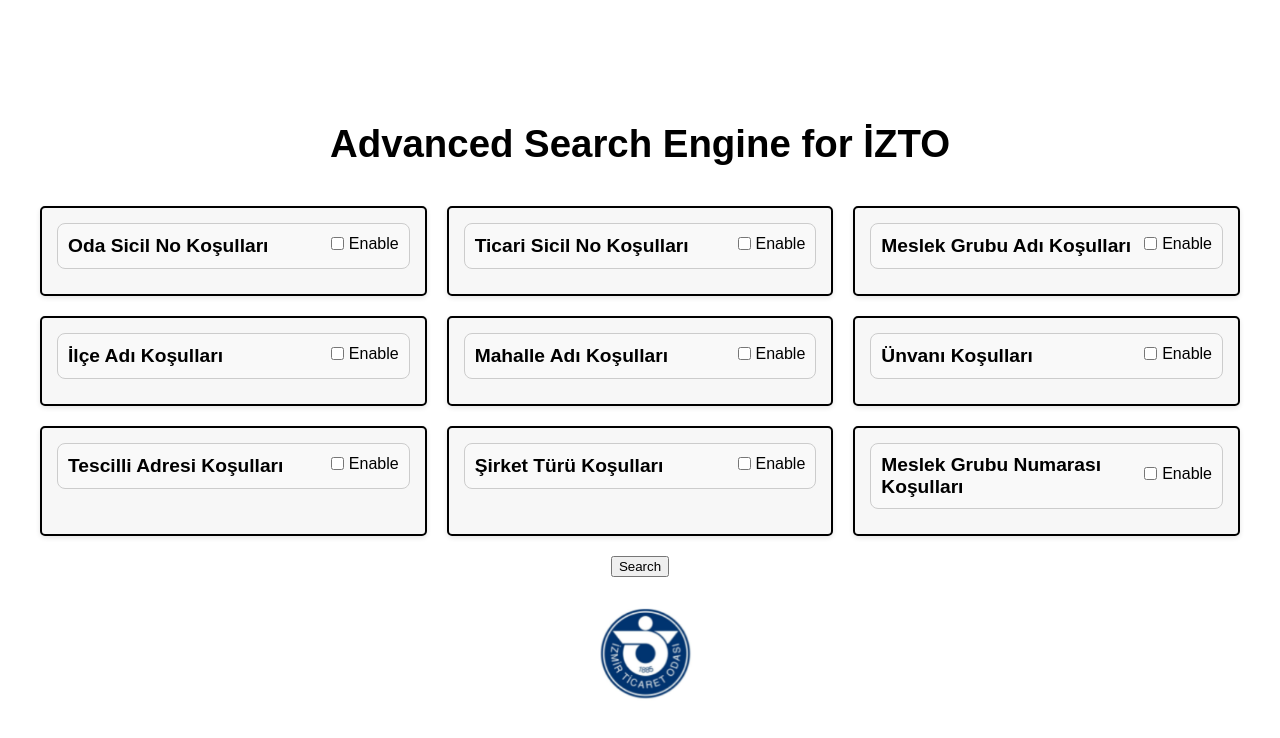
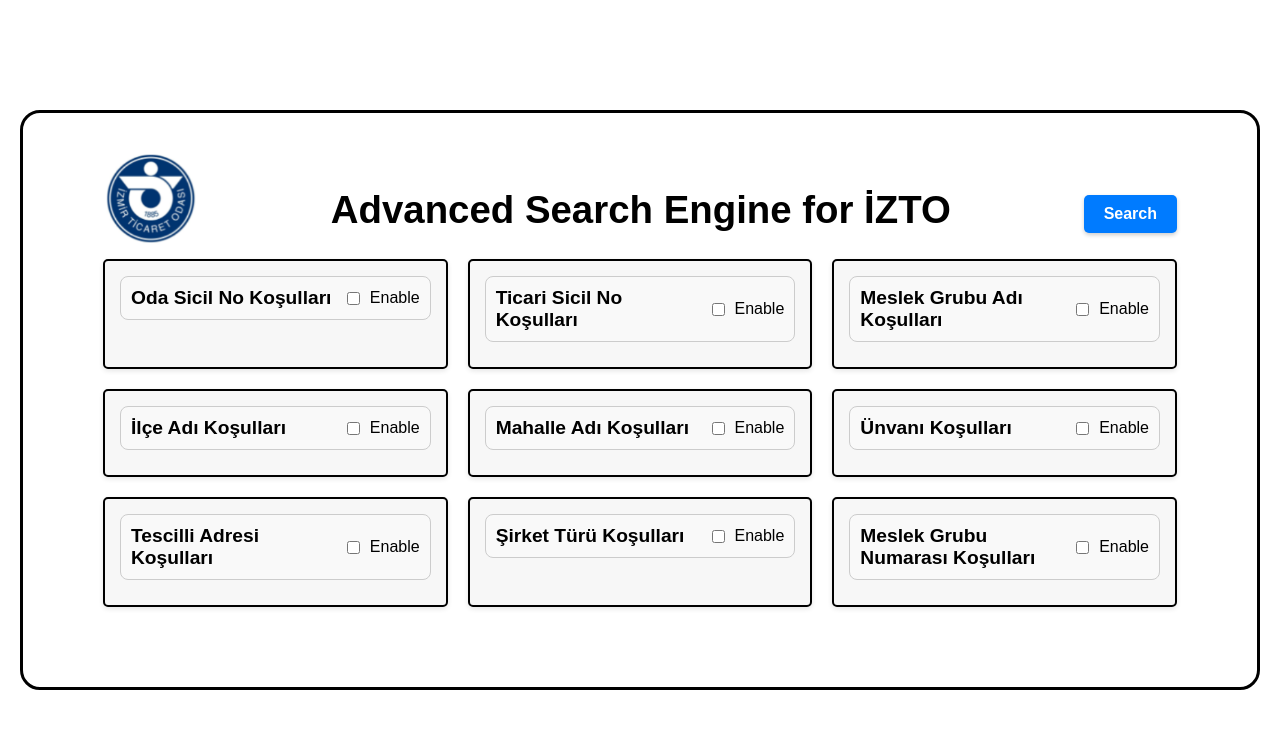
Before and after one commit to EgehanYildiz/Advanced-Search-Engine-for-IZTO, a React (Create React App) app in the folder frontend/: page / in a window 1280 px wide. Shown: the top 738 px of the page. Built offline with nearby package versions, Linux system fonts and the light colour scheme.

Commit message:
New design is applied, backend and frontend is working very well together. The remaining tasks are building a button that downloads the excel file of the fetching operation and also displaying the JSON result in UI part is missing, so there are 2 main remaining tasks.

```diff
--- a/frontend/src/App.css
+++ b/frontend/src/App.css
@@ -18,12 +18,6 @@
   box-sizing: border-box;
 }
 
-.main-title {
-  font-size: 2.4rem;
-  font-weight: bold;
-  margin-bottom: 40px;
-}
-
 .grid-container {
   display: grid;
   grid-template-columns: repeat(3, 1fr);
@@ -32,14 +26,35 @@
   max-width: 1200px;
 }
 
-.search-button-container {
-  display: flex;
-  align-items: center;
-  justify-content: center;
-  margin-bottom: 20px;
-  width: 100%;
-  margin-top: 20px;
+
+.search-button-container button {
+  background-color: #007bff; /* Bootstrap Primary Blue */
+  color: white;
+  border: none;
+  border-radius: 5px;
+  padding: 10px 20px;
+  font-size: 16px;
+  font-weight: bold;
+  cursor: pointer;
+  transition: background-color 0.3s ease;
+  box-shadow: 0 2px 4px rgba(0, 0, 0, 0.2);
 }
+
+.search-button-container button:hover {
+  background-color: #0056b3; /* Darker Blue on Hover */
+}
+
+.search-button-container button:focus {
+  outline: none;
+  box-shadow: 0 0 5px rgba(0, 123, 255, 0.5);
+}
+
+.search-button-container button:active {
+  background-color: #004085; /* Even Darker Blue on Click */
+  box-shadow: 0 2px 4px rgba(0, 0, 0, 0.4);
+  transform: translateY(2px);
+}
+
 
 .filter-section {
   background-color: #f7f7f7;
@@ -85,8 +100,19 @@
 .checkbox-label {
   display: flex;
   align-items: center;
-  margin-bottom: 5px;
+  width: 100%;
 }
+
+.checkbox-label input[type="checkbox"] {
+  margin-right: 10px;
+}
+
+.checkbox-label input[type="text"] {
+  flex-grow: 1; /* Make the input field take up the remaining space */
+  margin-left: 10px; /* Add some space between the checkbox and input */
+  padding: 5px; /* Optional: Add some padding for better appearance */
+}
+
 
 .logo-container {
   margin-top: 0px;
@@ -95,8 +121,37 @@
   align-items: center;
 }
 
+.header-container {
+  display: grid;
+  grid-template-columns: auto 1fr auto;
+  align-items: center;
+  width: 100%;
+  max-width: 1200px;
+  margin-bottom: 20px;
+}
+
 .izto-logo {
-  max-width: 70%;
-  height: 80%;
-  object-fit: contain;
+  max-width: 500px;
+  height: auto;
+  margin-bottom: -10px;
 }
+
+.main-title {
+  text-align: center;
+  font-size: 2.4rem;
+  font-weight: bold;
+  margin-bottom: -8px;
+}
+
+.search-button-container {
+  text-align: right;
+  margin-bottom: -40px;
+}
+
+.app-main-container{
+  border-radius: 20px;
+  border-style: solid;
+  border-color: black;
+  padding: 80px;
+  padding-top: 35px;
+}
--- a/frontend/src/App.js
+++ b/frontend/src/App.js
@@ -1,6 +1,18 @@
 import React, { useState } from 'react';
 import FilterSection from './components/FilterSection';
 import './App.css';
+
+const filterMap = {
+  "oda_sicil_no": ["contains", "not_contains", "start", "end", "exact", "length"],
+  "ticari_sicil_no": ["contains", "not_contains", "start", "end", "exact", "length"],
+  "meslek_grubu_adi": ["contains", "not_contains", "start", "end", "exact", "length"],
+  "ilce_adi": ["contains", "not_contains", "start", "end", "exact", "length"],
+  "mahalle_adi": ["contains", "not_contains", "start", "end", "exact", "length"],
+  "unvani": ["contains", "not_contains", "start", "end", "exact", "length"],
+  "tescilli_adresi": ["contains", "not_contains", "start", "end", "exact", "length"],
+  "sirket_turu": ["limited", "anonim"],
+  "meslek_grubu_numarasi": ["equals", "before", "after", "between"]
+};
 
 function App() {
   // Define state variables for each filter section
@@ -76,8 +88,8 @@
 
   const [sirketTuruEnabled, setSirketTuruEnabled] = useState(false);
   const [sirketTuruFilters, setSirketTuruFilters] = useState([
-    { label: "Limited", value: '', enabled: false },
-    { label: "Anonim", value: '', enabled: false },
+    { label: "Limited", enabled: false },
+    { label: "Anonim", enabled: false },
   ]);
 
   const [meslekGrubuNumarasiEnabled, setMeslekGrubuNumarasiEnabled] = useState(false);
@@ -85,12 +97,13 @@
     { label: "... numaralı", value: '', enabled: false },
     { label: "... öncesi", value: '', enabled: false },
     { label: "... sonrası", value: '', enabled: false },
-    { label: "... aralığındakiler", value: '', enabled: false },
+    { label: "... aralığındakiler (örn: 30-50)", value: '', enabled: false },
   ]);
 
   const filters = [
     {
       title: "Oda Sicil No Koşulları",
+      param: "oda_sicil_no",
       toggleEnabled: odaSicilEnabled,
       setToggleEnabled: setOdaSicilEnabled,
       filters: odaSicilFilters.map((filter, index) => ({
@@ -109,6 +122,7 @@
     },
     {
       title: "Ticari Sicil No Koşulları",
+      param: "ticari_sicil_no",
       toggleEnabled: ticariSicilEnabled,
       setToggleEnabled: setTicariSicilEnabled,
       filters: ticariSicilFilters.map((filter, index) => ({
@@ -127,6 +141,7 @@
     },
     {
       title: "Meslek Grubu Adı Koşulları",
+      param: "meslek_grubu_adi",
       toggleEnabled: meslekGrubuEnabled,
       setToggleEnabled: setMeslekGrubuEnabled,
       filters: meslekGrubuFilters.map((filter, index) => ({
@@ -145,6 +160,7 @@
     },
     {
       title: "İlçe Adı Koşulları",
+      param: "ilce_adi",
       toggleEnabled: ilceAdiEnabled,
       setToggleEnabled: setIlceAdiEnabled,
       filters: ilceAdiFilters.map((filter, index) => ({
@@ -163,6 +179,7 @@
     },
     {
       title: "Mahalle Adı Koşulları",
+      param: "mahalle_adi",
       toggleEnabled: mahalleAdiEnabled,
       setToggleEnabled: setMahalleAdiEnabled,
       filters: mahalleAdiFilters.map((filter, index) => ({
@@ -180,6 +197,7 @@
       },
       {
         title: "Ünvanı Koşulları",
+        param: "unvani",
         toggleEnabled: unvaniEnabled,
         setToggleEnabled: setUnvaniEnabled,
         filters: unvaniFilters.map((filter, index) => ({
@@ -198,6 +216,7 @@
       },
       {
         title: "Tescilli Adresi Koşulları",
+        param: "tescilli_adresi",
         toggleEnabled: tescilliAdresiEnabled,
         setToggleEnabled: setTescilliAdresiEnabled,
         filters: tescilliAdresiFilters.map((filter, index) => ({
@@ -216,15 +235,11 @@
       },
       {
         title: "Şirket Türü Koşulları",
+        param: "sirket_turu",
         toggleEnabled: sirketTuruEnabled,
         setToggleEnabled: setSirketTuruEnabled,
         filters: sirketTuruFilters.map((filter, index) => ({
           ...filter,
-          onChange: (value) => {
-            const updatedFilters = [...sirketTuruFilters];
-            updatedFilters[index].value = value;
-            setSirketTuruFilters(updatedFilters);
-          },
           setEnabled: (enabled) => {
             const updatedFilters = [...sirketTuruFilters];
             updatedFilters[index].enabled = enabled;
@@ -234,6 +249,7 @@
       },
       {
         title: "Meslek Grubu Numarası Koşulları",
+        param: "meslek_grubu_numarasi",
         toggleEnabled: meslekGrubuNumarasiEnabled,
         setToggleEnabled: setMeslekGrubuNumarasiEnabled,
         filters: meslekGrubuNumarasiFilters.map((filter, index) => ({
@@ -257,15 +273,25 @@
 
       filters.forEach((section) => {
         if (section.toggleEnabled) {
+          const sectionKey = section.param;
           section.filters.forEach((filter, index) => {
-                  if (filter.enabled && filter.value) {
-                      queryParams.append(`${section.title.replace(/ /g, '_').toLowerCase()}_${index}`, filter.value);
+            if (filter.enabled) {
+              const filterKey = filterMap[sectionKey] ? filterMap[sectionKey][index] : null;
+              if (filterKey) {
+                const queryParamKey = `${sectionKey}_${filterKey}`;
+                if (filter.value) {
+                  queryParams.append(queryParamKey, filter.value.toUpperCase());
+                } else if (sectionKey === "sirket_turu") {
+                  queryParams.append(queryParamKey, "true");
+                }
+              }
             }
           });
 
-              queryParams.append(`${section.title.replace(/ /g, '_').toLowerCase()}_enabled`, 'true');
+          queryParams.append(`${sectionKey}_enabled`, 'true');
         }
       });
+      console.log(`http://127.0.0.1:5000/search?${queryParams.toString()}`);
 
       fetch(`http://127.0.0.1:5000/search?${queryParams.toString()}`)
         .then(response => {
@@ -283,9 +309,19 @@
     }
 
 
+
     return (
       <div className="app-container">
+        <div className="app-main-container">
+          <div className= "header-container">
+            <div className="logo-container">
+              <img src={`${process.env.PUBLIC_URL}/logo500.png`} alt="İZTO Logo" className="izto-logo" />
+            </div>
             <h1 className="main-title">Advanced Search Engine for İZTO</h1>
+            <div className="search-button-container">
+              <button onClick={handleSearch}>Search</button>
+            </div>
+          </div>
           <div className="grid-container">
             {filters.map((section, index) => (
               <FilterSection
@@ -297,13 +333,6 @@
               />
             ))}
           </div>
-
-        <div className="search-button-container">
-          <button onClick={handleSearch}>Search</button>
-        </div>
-
-        <div className="logo-container">
-          <img src={`${process.env.PUBLIC_URL}/logo500.png`} alt="İZTO Logo" className="izto-logo" />
         </div>
       </div>
     );
--- a/frontend/src/components/FilterSection.js
+++ b/frontend/src/components/FilterSection.js
@@ -25,6 +25,9 @@
                 checked={filter.enabled}
                 onChange={(e) => filter.setEnabled(e.target.checked)}
               />
+              {title === "Şirket Türü Koşulları" ? (
+                filter.label // Only show label for Şirket Türü Koşulları
+              ) : (
                 <input
                   type="text"
                   placeholder={filter.label}
@@ -32,6 +35,7 @@
                   onChange={(e) => filter.onChange(e.target.value)}
                   disabled={!filter.enabled}
                 />
+              )}
             </label>
           </div>
         ))}
```
Also changed, not shown: frontend/public/logo500.png, 1 other file (tests, documents, lock files or other folders). Lines whose indentation alone changed are shown as unchanged.
